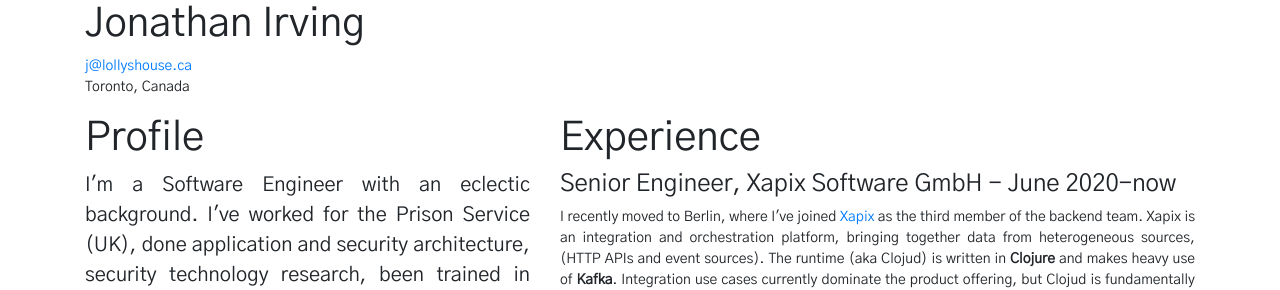
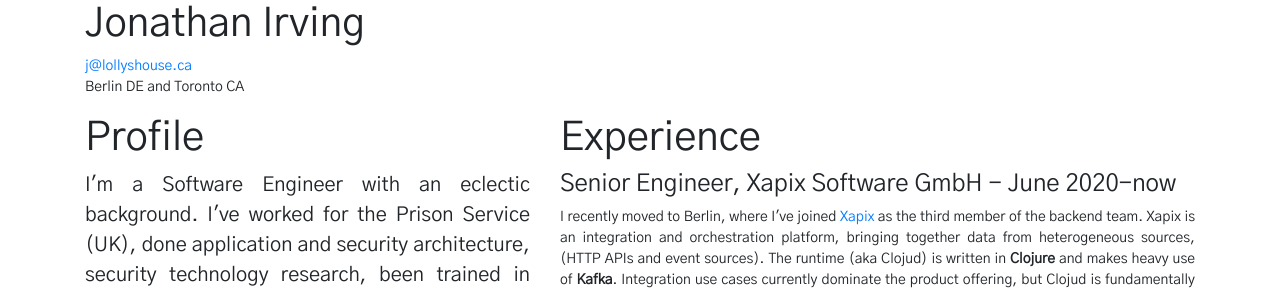
Before and after one commit to j0ni/j0ni.github.io, a Jekyll site: the page built from resume.html, in a window 1280 px wide. Shown: the top 290 px of the page. Built offline with Jekyll 4.4.1, drawn with Linux system fonts in a browser that asks for light colours.

Commit message:
Oops I relocated

```diff
--- a/resume.html
+++ b/resume.html
@@ -7,7 +7,7 @@ layout: simple
       <h1 id="name">Jonathan Irving</h1>
       <ul class="list-inline">
         <li><a href="mailto:j@lollyshouse.ca">j@lollyshouse.ca</a><br></li>
-        <li>Toronto, Canada</li>
+        <li>Berlin DE and Toronto CA</li>
       </ul>
     </header>
   </div>
```
